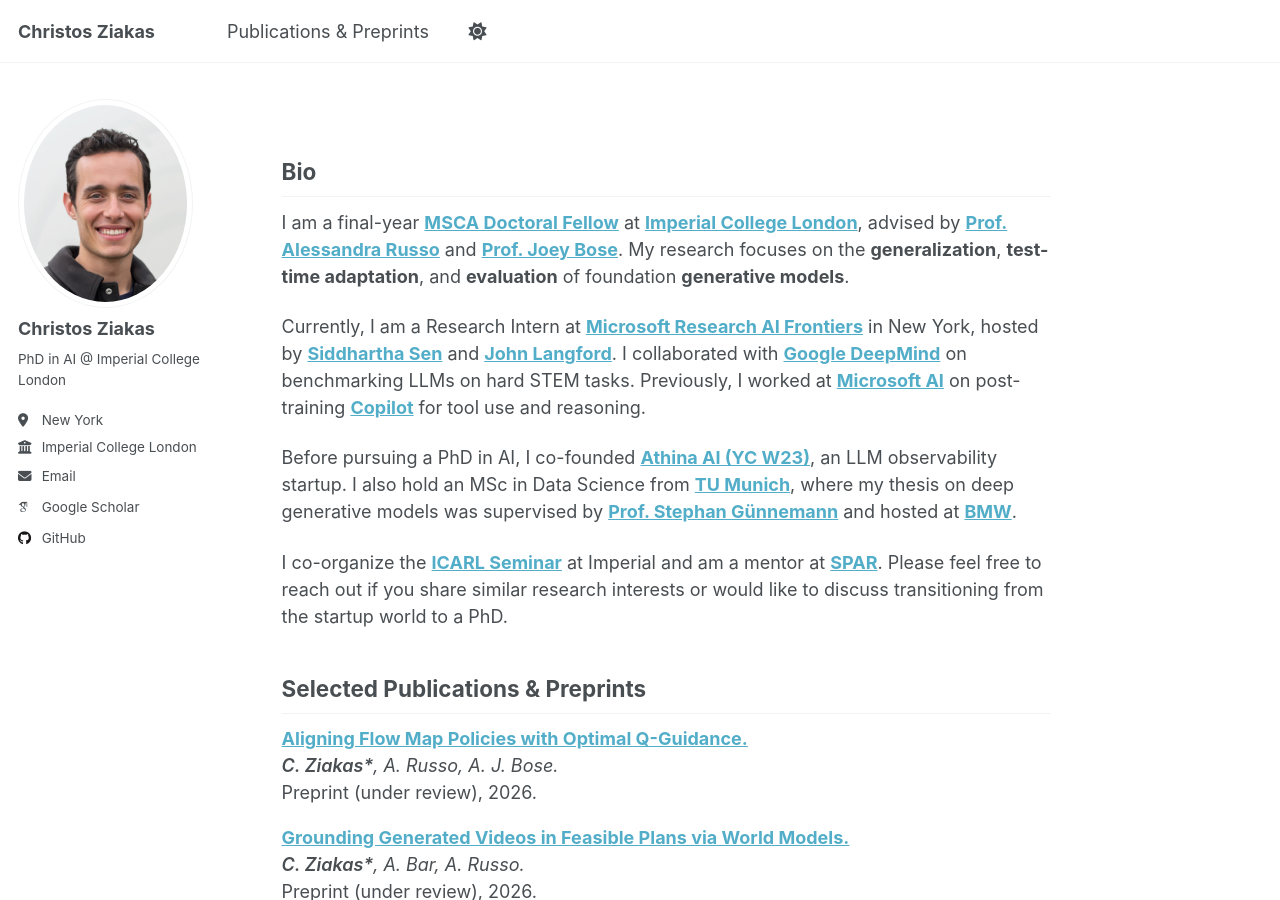
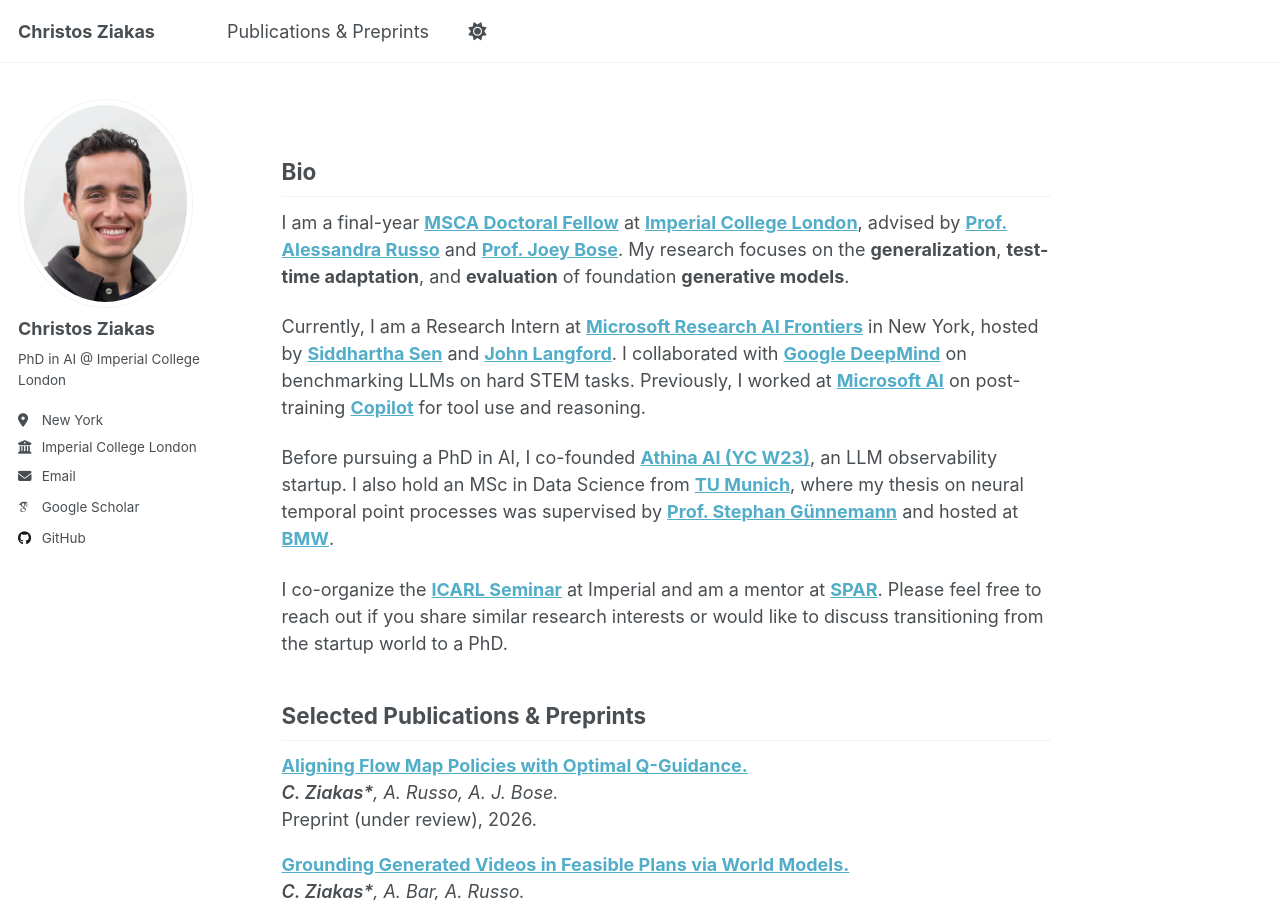
Before and after one commit to chziakas/chziakas.github.io, a Jekyll site: the page built from _pages/about.md, in a window 1280 px wide and 900 px high. Built offline with Jekyll 4.4.1, drawn with Linux system fonts in a browser that asks for light colours; some web fonts are replaced; a script that is not in the unit is left out.

Commit message:
Fix thesis topic to neural temporal point processes
Co-authored-by: Cursor <cursoragent@cursor.com>

```diff
--- a/_pages/about.md
+++ b/_pages/about.md
@@ -13,7 +13,7 @@ I am a final-year [**MSCA Doctoral Fellow**](https://marie-sklodowska-curie-acti
 
 Currently, I am a Research Intern at [**Microsoft Research AI Frontiers**](https://www.microsoft.com/en-us/research/lab/ai-frontiers/) in New York, hosted by [**Siddhartha Sen**](https://www.microsoft.com/en-us/research/people/sidsen/) and [**John Langford**](https://www.microsoft.com/en-us/research/people/jcl/). I collaborated with [**Google DeepMind**](https://deepmind.google/) on benchmarking LLMs on hard STEM tasks. Previously, I worked at [**Microsoft AI**](https://www.microsoft.com/en-us/ai) on post-training [**Copilot**](https://www.microsoft.com/en-us/microsoft-365/copilot) for tool use and reasoning.
 
-Before pursuing a PhD in AI, I co-founded [**Athina AI (YC W23)**](https://www.athina.ai/), an LLM observability startup. I also hold an MSc in Data Science from [**TU Munich**](https://www.tum.de/), where my thesis on deep generative models was supervised by [**Prof. Stephan Günnemann**](https://scholar.google.com/citations?user=npqoAWwAAAAJ&hl=de) and hosted at [**BMW**](https://www.bmwgroup.com/).
+Before pursuing a PhD in AI, I co-founded [**Athina AI (YC W23)**](https://www.athina.ai/), an LLM observability startup. I also hold an MSc in Data Science from [**TU Munich**](https://www.tum.de/), where my thesis on neural temporal point processes was supervised by [**Prof. Stephan Günnemann**](https://scholar.google.com/citations?user=npqoAWwAAAAJ&hl=de) and hosted at [**BMW**](https://www.bmwgroup.com/).
 
 I co-organize the [**ICARL Seminar**](https://icarl.doc.ic.ac.uk/seminar-series) at Imperial and am a mentor at [**SPAR**](https://sparai.org/). Please feel free to reach out if you share similar research interests or would like to discuss transitioning from the startup world to a PhD.
 
```
